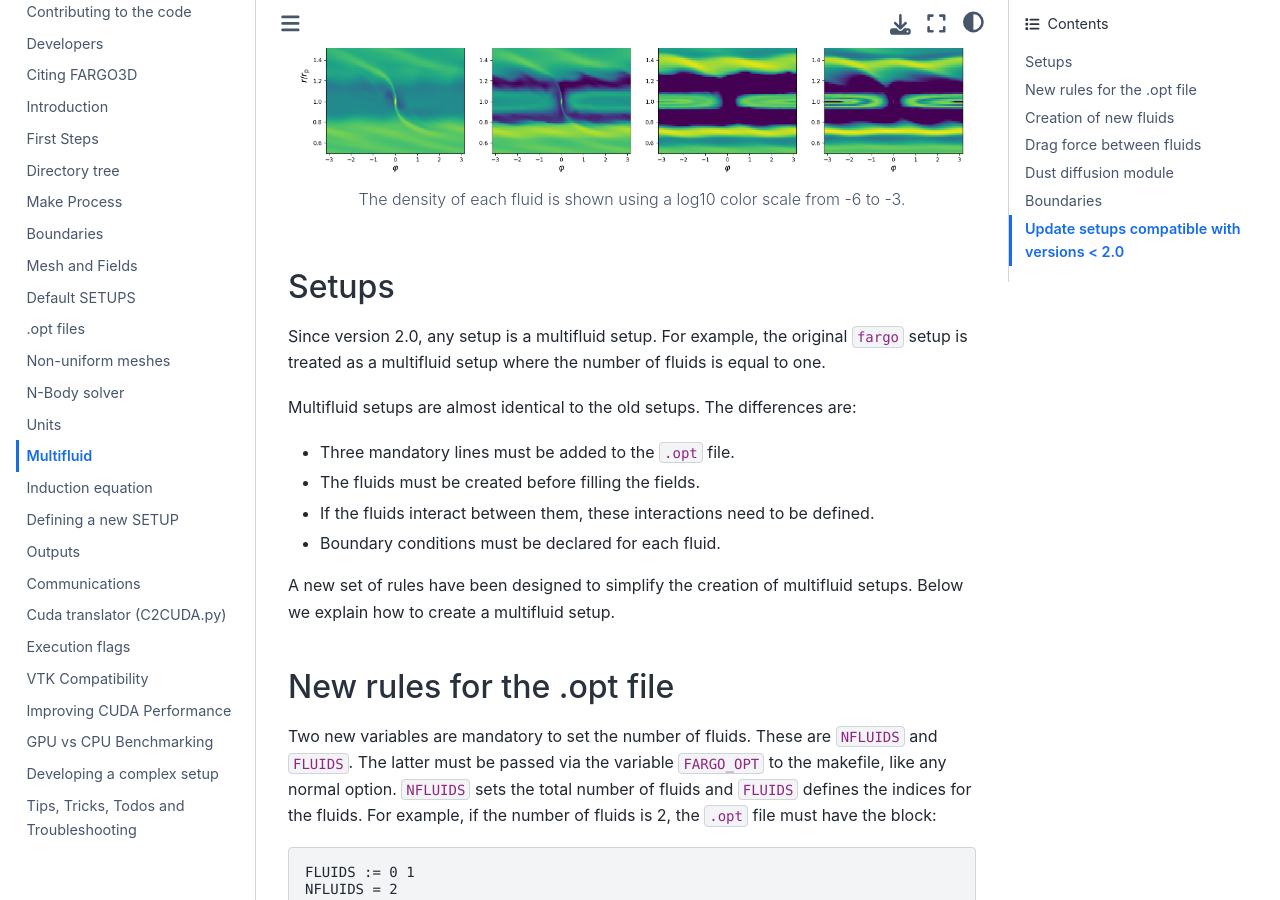
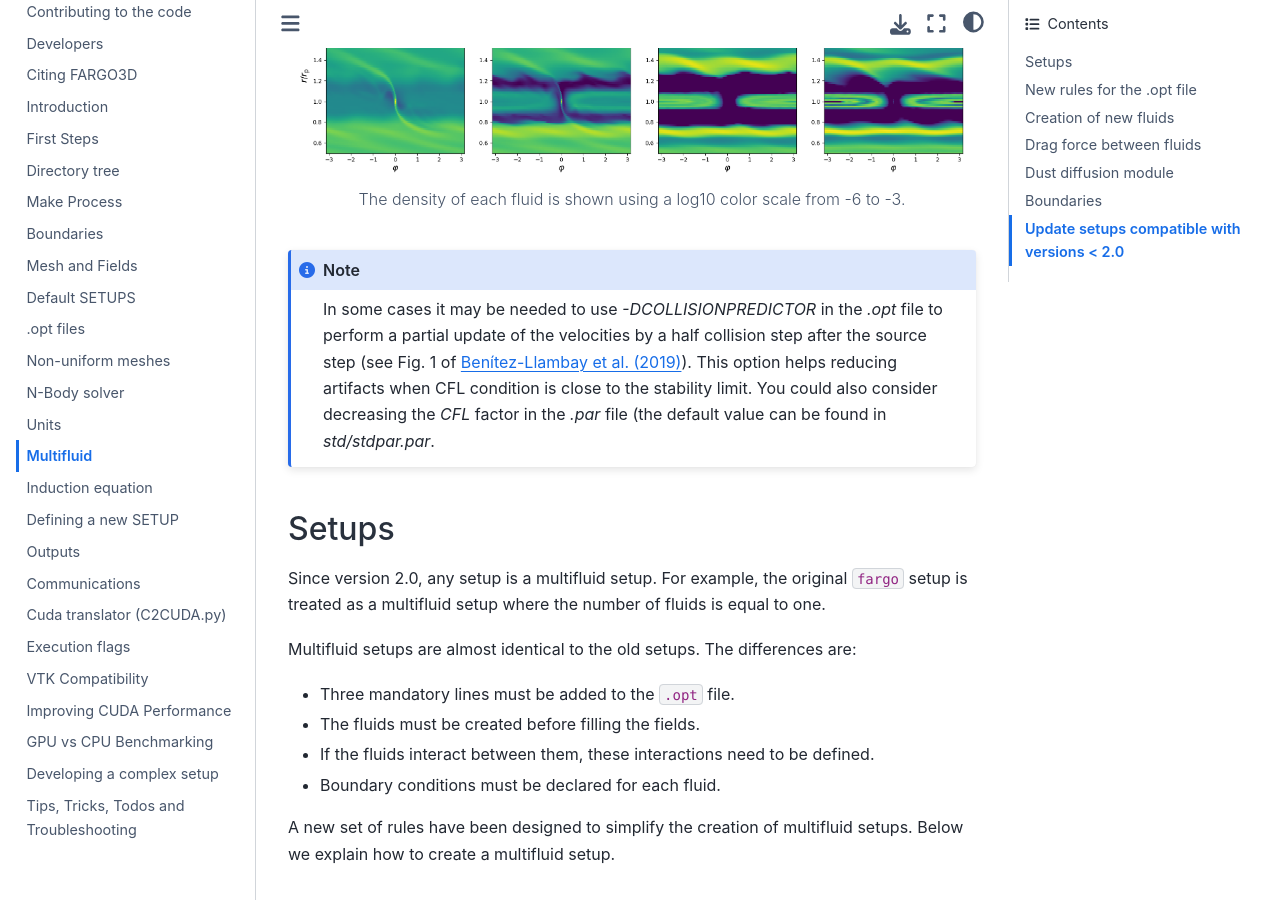
Before and after one commit to FARGO3D/documentation, a Sphinx documentation site: the page built from source/multifluid.rst, in a window 1280 px wide and 900 px high, scrolled down 1171 px. Built offline with Sphinx 7.4.7 and the Sphinx Book theme 1.1.4, drawn with Linux system fonts in a browser that asks for light colours.

Commit message:
Update multifluid.rst

```diff
--- a/source/multifluid.rst
+++ b/source/multifluid.rst
@@ -48,6 +48,11 @@ As an example, we show a snapshot of this setup after 50 orbits:
    :align: center
 
    The density of each fluid is shown using a log10 color scale from -6 to -3.
+
+
+.. note::
+	In some cases it may be needed to use `-DCOLLISIONPREDICTOR` in the `.opt` file to perform a partial update of the velocities by a half collision step after the source step (see Fig. 1 of `Benítez-Llambay et al. (2019) <https://ui.adsabs.harvard.edu/abs/2019ApJS..241...25B/abstract>`_). This option helps reducing artifacts when CFL condition is close to the stability limit. You could also consider decreasing the `CFL` factor in the `.par` file (the default value can be found in `std/stdpar.par`.
+
 
 Setups
 ------
```
